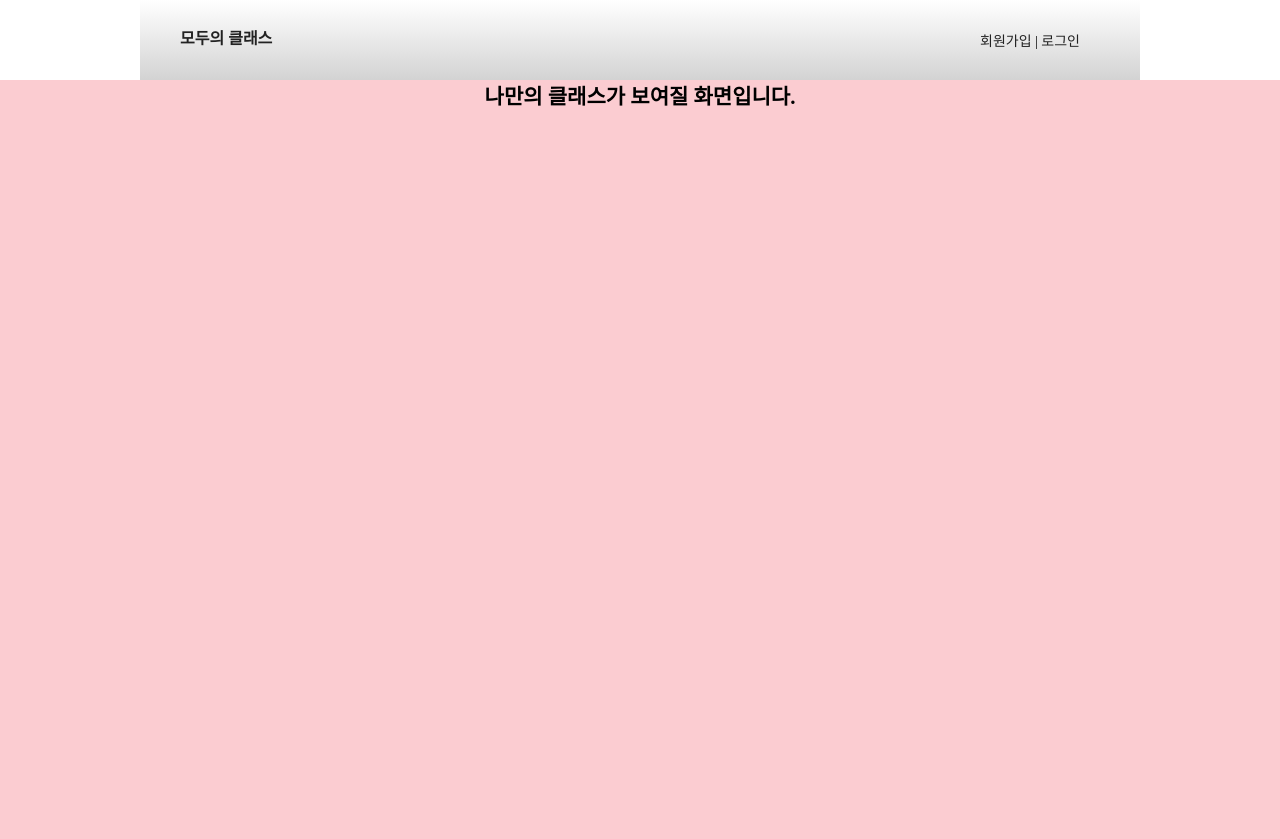
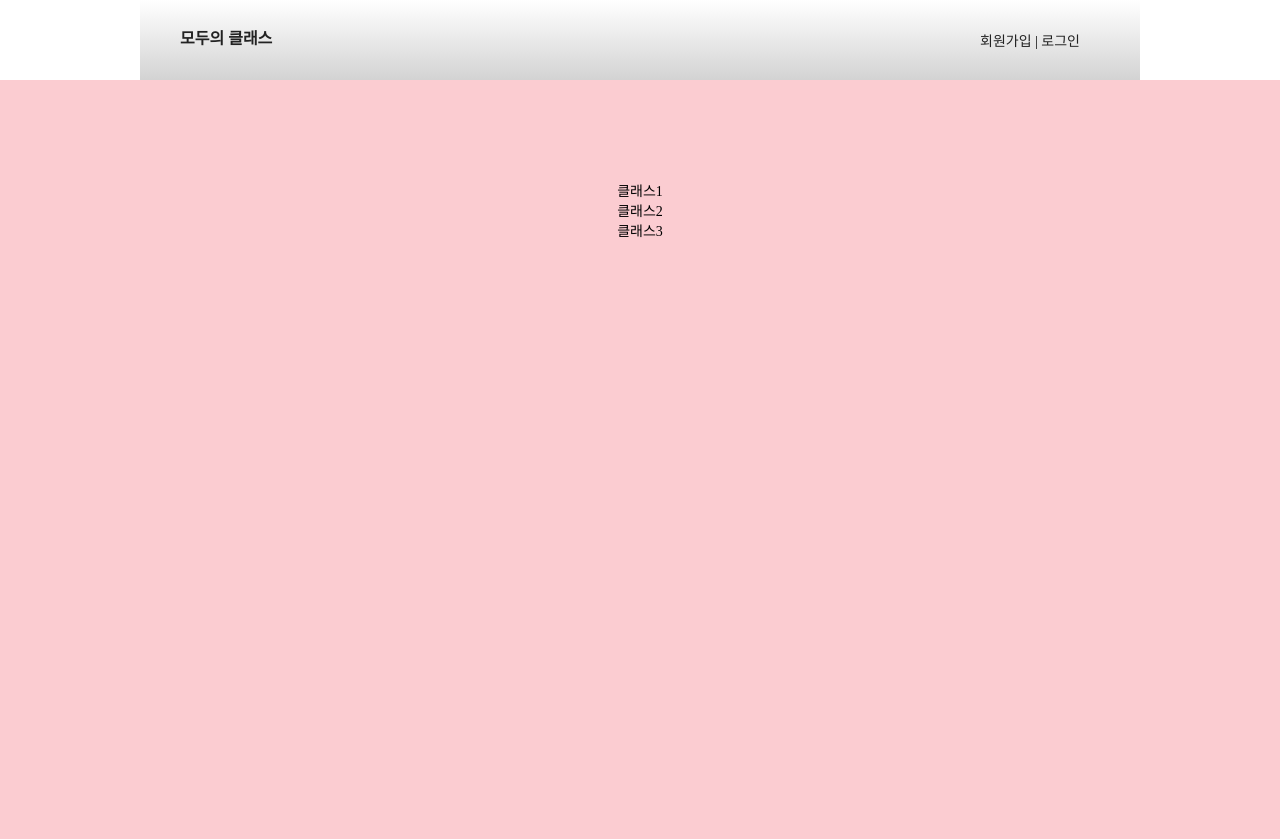
Before and after one commit to nohhow/AllClass, a PHP site: page /class_index.php in a window 1280 px wide. Shown: the top 839 px of the page. Run offline with PHP 8.4, Linux system fonts and the light colour scheme.

Commit message:
margin 값 오류 해결

```diff
--- a/class_index.php
+++ b/class_index.php
@@ -5,7 +5,6 @@
 <meta charset="utf-8">
 <title>모두의 클래스</title>
 <link rel="stylesheet" type="text/css" href="./css/common.css">
-<link rel="stylesheet" type="text/css" href="./css/main.css">
 </head>
 <body>
 	<header>
--- a/class_main.php
+++ b/class_main.php
@@ -1,3 +1,7 @@
-<div id="main_img_bar">
-            <h1>나만의 클래스가 보여질 화면입니다.</h1>
+<div id="class_main">
+    <ul>
+         <li>클래스1</li>
+         <li>클래스2</li>
+         <li>클래스3</li>
+    </ul>
 </div>
--- a/css/common.css
+++ b/css/common.css
@@ -26,6 +26,9 @@ a:active { text-decoration:none; color: #222222; }
 #main_img {height : 200px; text-align: center; background-color:#fbccd1;}
 #main_img_bar {height: 760px; text-align: center; background-color: #fbccd1; }
 #main_img_bar img { margin-top: 30px; margin-bottom: 30px}
+/* 클래스 메인 이미지 */
+#class_main {height: 560px; text-align: center; background-color: #fbccd1; padding-top: 100px; padding-bottom : 100px}
+
 /* 하단 푸터 */
 footer { height: 100px; background-color: white; }
 #footer_content { position: relative; width: 1000px; margin: 0 auto; color: black; }
--- a/verify.php
+++ b/verify.php
@@ -15,7 +15,7 @@
     <div id="wrap">
         <!-- start PHP code -->
         <?php
-            $con =mysqli_connect("localhost", "user1", "12345", "all_class"); // Connect to database server(localhost) with username and password.
+            $con = mysqli_connect("localhost", "user1", "12345", "all_class"); // Connect to database server(localhost) with username and password.
 
             if(isset($_GET['email']) && !empty($_GET['email']) AND isset($_GET['hash']) && !empty($_GET['hash'])){
                 // Verify data
```
